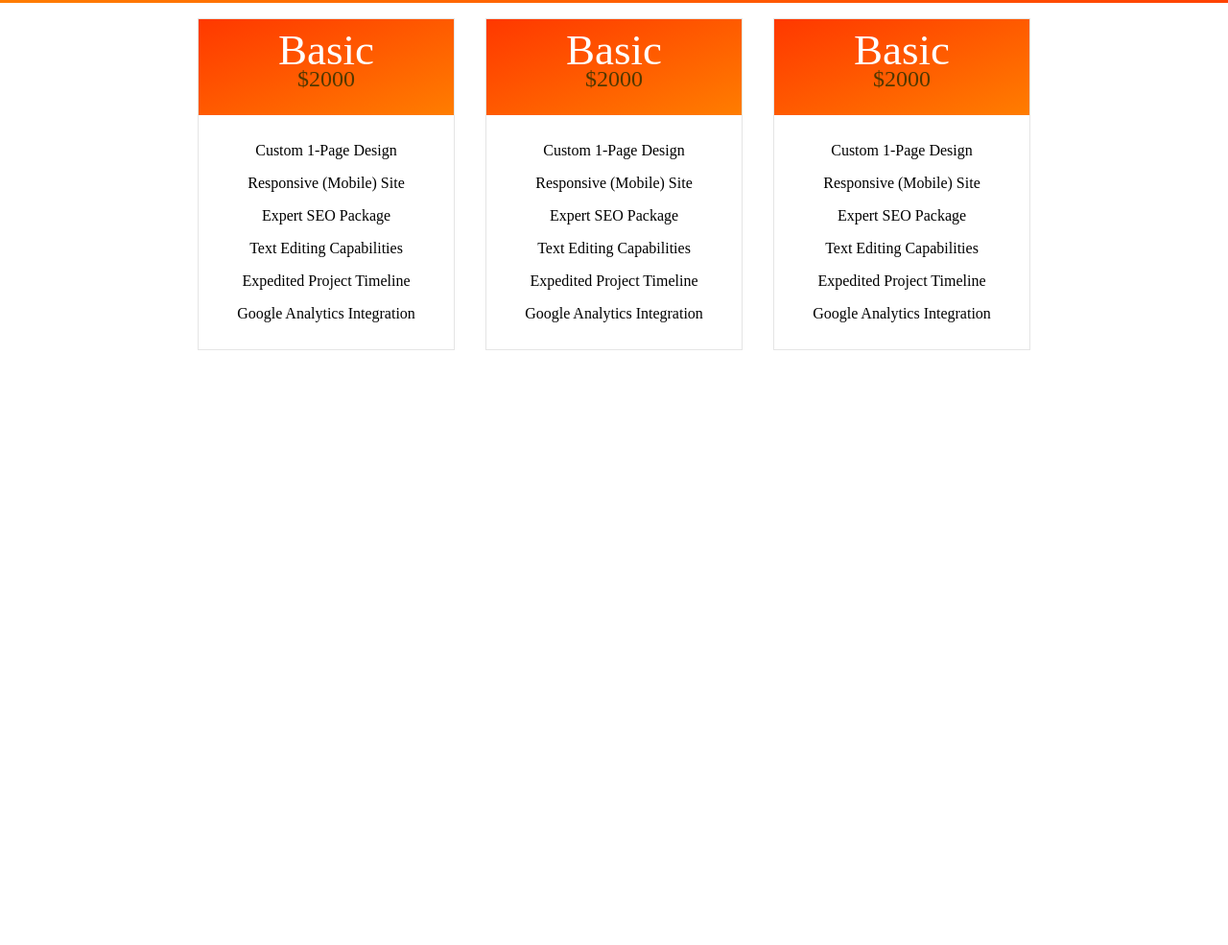
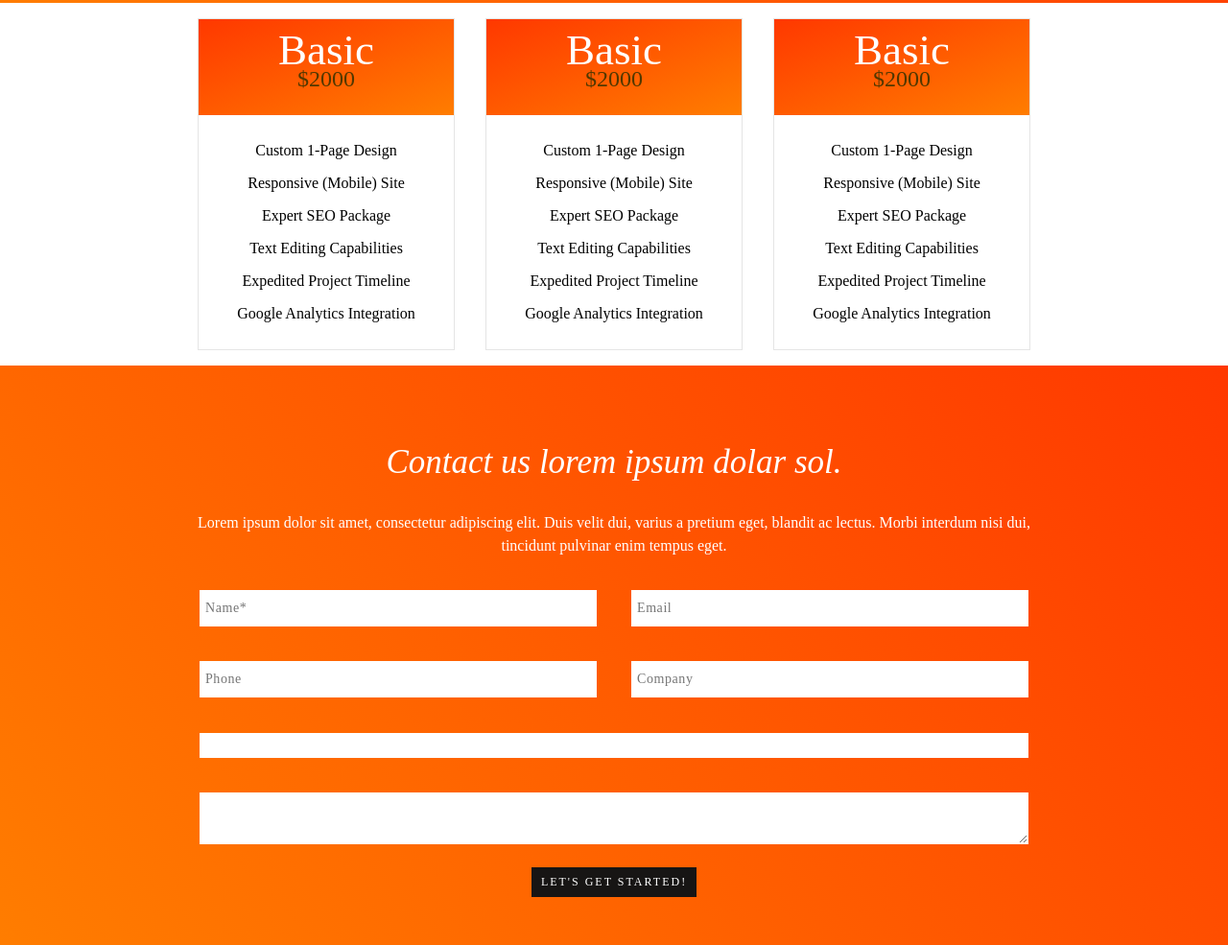
Before and after one commit to joelsalisbury/bb, a website: page index.html in a window 1280 px wide. Shown: the part 785-1770 px from the top of the page at 96% size. Before the commit the page ends 1166 px from the top, so only its background shows below. Drawn offline with nearby package versions, Linux system fonts and the light colour scheme.

Commit message:
more stuff

```diff
--- a/index.html
+++ b/index.html
@@ -37,7 +37,7 @@
 			<div class="column-6 u-floatRight">
 				<h1><small>Better Websites.</small><br>Better Small Businesses.</h1>
 				<p>Lorem ipsum dolor sit amet, consectetur adipiscing elit. Nam iaculis massa at mattis dignissim. Nunc eget sapien venenatis, sollicitudin quam a, volutpat dui.</p>
-				<a href="#" class="button">See Pricing</a>
+				<a href="#" class="button button--orange">See Pricing</a>
 			</div>
 
 	</section>
@@ -113,6 +113,36 @@
 		</div>
 	</section>
 
+	<section class="section contact clearfix">
+
+		<div class="orange-lede">
+
+			<div class="wrapper-narrow u-textCenter">
+				<h1 class="white-header">Contact us lorem ipsum dolar sol.</h1>
+				<p>Lorem ipsum dolor sit amet, consectetur adipiscing elit. Duis velit dui, varius a pretium eget, blandit ac lectus. Morbi interdum nisi dui, tincidunt pulvinar enim tempus eget.</p>
+			</div>
+
+			<div class="wrapper-narrow clearfix">
+			<form action="#">
+				<div class="column-6"><input placeholder="Name*" class="input-text input-single-line" type="text"></div>
+				<div class="column-6"><input placeholder="Email" class="input-text input-single-line" type="text"></div>
+				<div class="column-6"><input placeholder="Phone" class="input-text input-single-line" type="text"></div>
+				<div class="column-6"><input placeholder="Company" class="input-text input-single-line" type="text"></div>
+				<div class="column-12"><select></select></div>
+				<div class="column-12"><textarea class="input-text"></textarea></div>
+				<div class="u-textCenter"><button class="button button--black">Let's Get Started!</button></div>
+			</form>
+			</div>
+
+		</div>
+
+
+
+
+
+	</section>
+
+
 </main>
 
 
--- a/src/scss/base/_global.scss
+++ b/src/scss/base/_global.scss
@@ -70,6 +70,8 @@ line-height: 24px;
 }
 
 .button {
+	font-family: FreightSansProSemibold-Regular;
+
 	display:inline-block;
 	padding:8px 10px;
 	color:#fff;
@@ -80,10 +82,21 @@ line-height: 24px;
 	line-height: 15px;
 	letter-spacing: 2px;
 	font-weight:200;
-	color: $white;
 	transition:0.5s;
 	text-decoration:none;
+	border:none;
+}
+
+.button--orange {
+	color: $white;
 	@include orangegradient;
+}
+
+.button--black {
+background: #171514;
+
+color: #FFFFFF;
+
 }
 
 #hero {
@@ -153,3 +166,32 @@ line-height: 24px;
 	margin:0px;
 	padding:0px;
 }
+
+.white-header {
+	font-family: FreightSansProBook-Italic;
+	font-size: 35px;
+	color: #FFFFFF;
+	letter-spacing: 0;
+	line-height: 55px;
+	font-weight:100;
+	text-align:center;
+}
+
+.input-text, select, {
+	width:100%;
+	border-radius:0px;
+	-webkit-appearance: none;
+		/* Rectangle: */
+	background: #FFFFFF;
+	/* Name*: */
+	font-family: FreightSansProBook-Italic;
+	font-size: 14px;
+	color: rgba(0,0,0,0.40);
+	letter-spacing: 0.58px;
+	border:1px solid $white;
+	padding-left:5px;
+}
+
+.input-single-line {
+	height:38px;
+}
```
Also changed, not shown: dist/css/app.css, dist/css/app.min.css.
